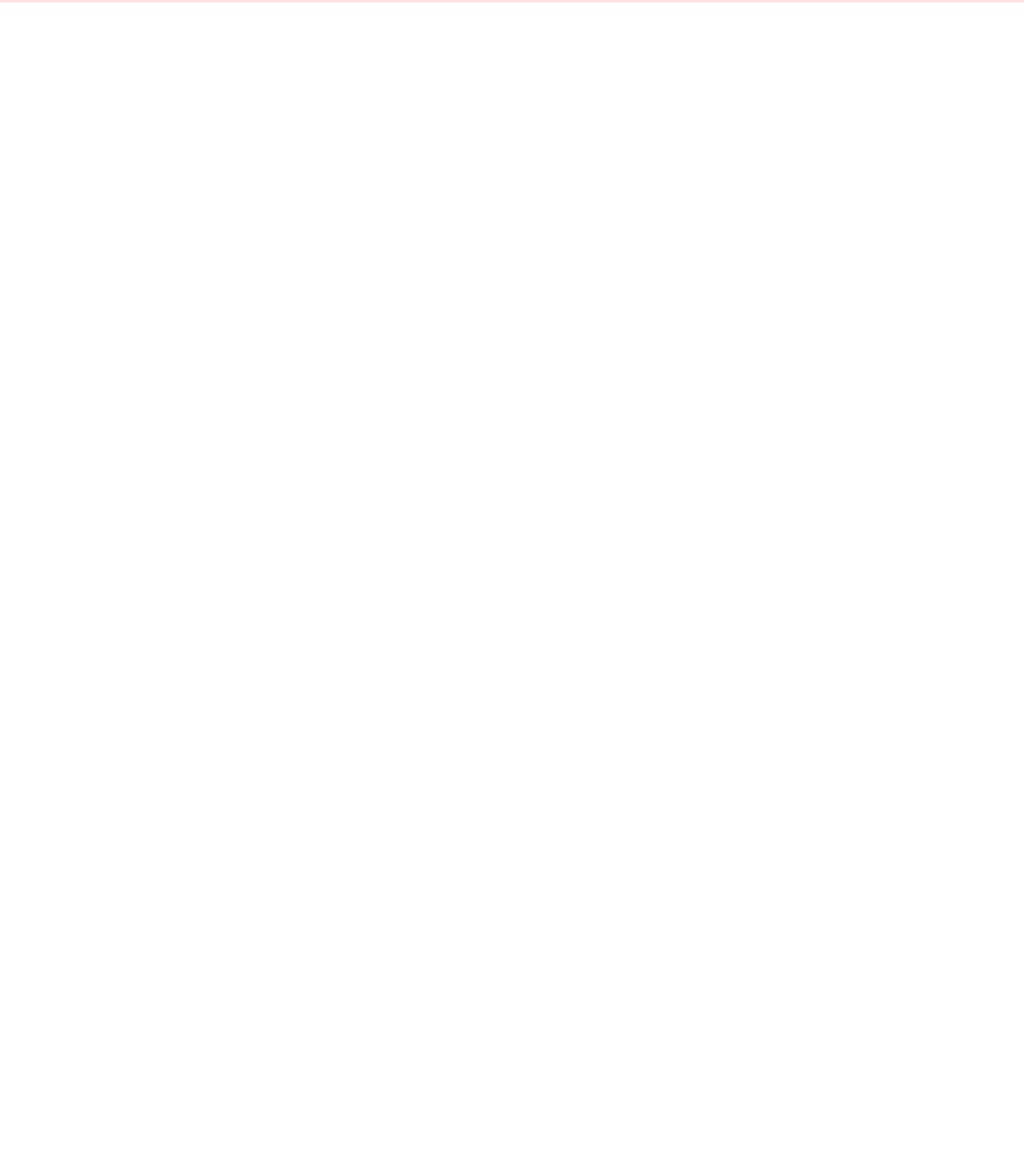
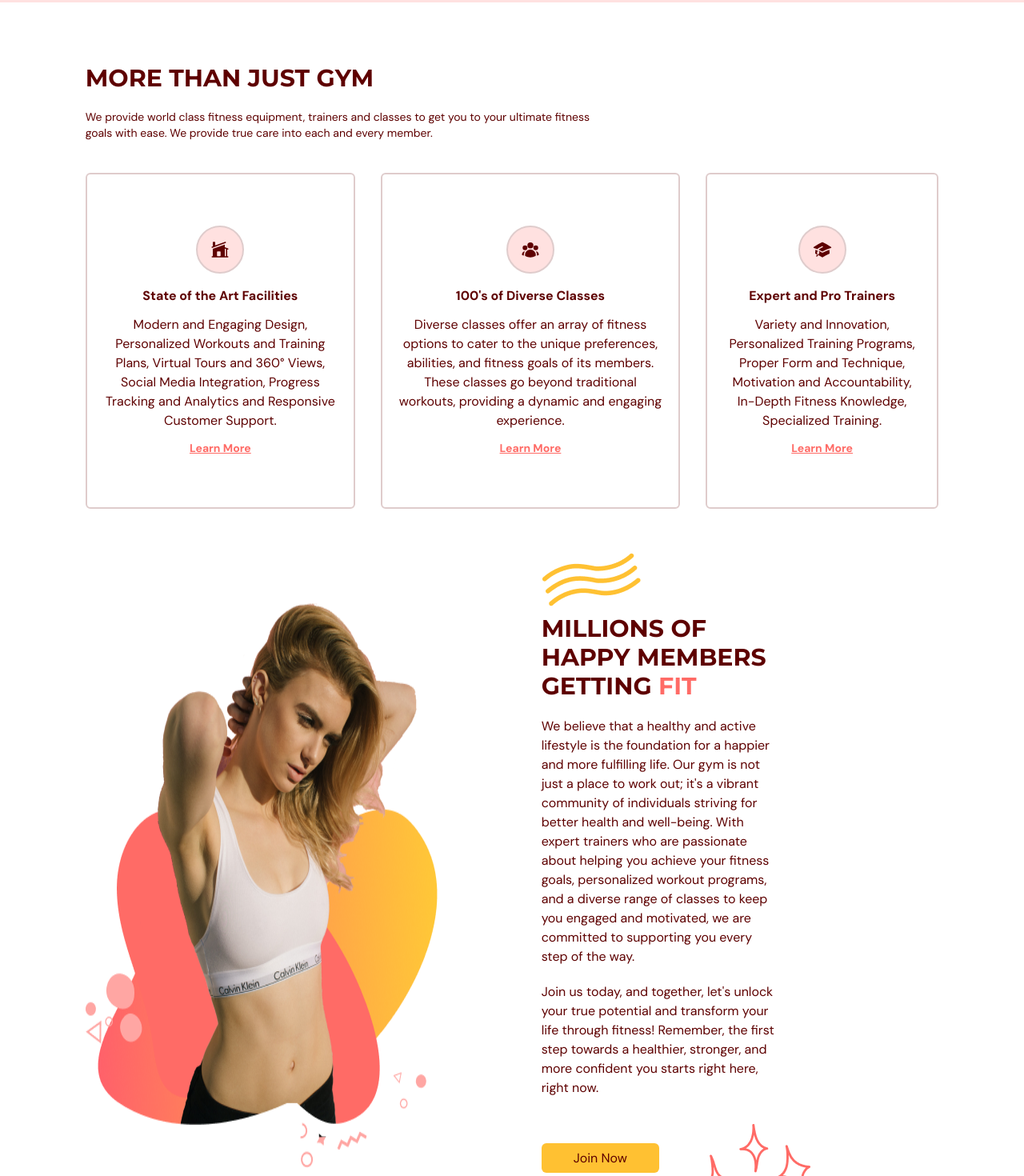
Before and after one commit to aapsi/Fitness-website, a React (Vite) app in the folder fitnessWebsite/: page / in a window 1280 px wide. Shown: the part 820-2290 px from the top of the page at 80% size. Before the commit the page ends 823 px from the top, so only its background shows below. Built offline with nearby package versions, Linux system fonts and the light colour scheme.

Commit message:
Benefits  page

```diff
--- a/fitnessWebsite/src/App.tsx
+++ b/fitnessWebsite/src/App.tsx
@@ -2,6 +2,7 @@ import Navbar from "@/scenes/navbar";
 //if you directly reference a folder with index.tsx you dont have to write
 // it in the path
 import Home from "@/scenes/home";
+import Benefits from "@/scenes/benefits";
 import { useEffect, useState } from "react";
 import { SelectedPage } from "@/shared/types";
 
@@ -38,6 +39,7 @@ function App() {
       />
       {/* we need to pass setSelectedPage as we want to navigate to home page */}
       <Home setSelectedPage = {setSelectedPage}/>
+      <Benefits setSelectedPage={setSelectedPage}/>
       </div>
   );
 }
--- /dev/null
+++ b/fitnessWebsite/src/scenes/benefits/Benefit.tsx
@@ -0,0 +1,43 @@
+import { SelectedPage } from '@/shared/types';
+import { motion } from 'framer-motion';
+import React from 'react'
+import AnchorLink from 'react-anchor-link-smooth-scroll';
+
+
+const childVariant = {
+    hidden: {opacity: 0, scale: 0.9},
+    visible: {opacity: 1, scale: 1},
+};
+
+type Props = {
+    icon: JSX.Element;
+    title: string;
+    description: string;
+    setSelectedPage: (value: SelectedPage) => void;
+};
+
+const Benefit = ({icon, title, description, setSelectedPage}: Props) => {
+  return (
+    <motion.div
+    variants={childVariant}
+    className='mt-5 rounded-md border-2 border-gray-100 px-5 py-16 text-center'>
+        <div className='mb-4 flex justify-center'>
+            <div className='rounded-full border-2 border-gray-100 bg-primary-100 p-4'>
+                {icon}
+            </div>
+        </div>
+        <h4 className='font-bold'>{title}</h4>
+        <p className='my-3'>{description}</p>
+        <AnchorLink
+            className='text-sm font-bold text-primary-500
+            underline hover:text-secondary-500 '
+            onClick={() => setSelectedPage(SelectedPage.ContactUs)}
+            href={`#${SelectedPage.ContactUs}`}
+        >
+            <p>Learn More</p>
+        </AnchorLink>
+    </motion.div>
+  )
+}
+
+export default Benefit
--- /dev/null
+++ b/fitnessWebsite/src/scenes/benefits/index.tsx
@@ -0,0 +1,187 @@
+import React from 'react'
+import { HomeModernIcon, UserGroupIcon, AcademicCapIcon } from '@heroicons/react/24/solid'
+import { BenefitType, SelectedPage } from '@/shared/types'
+import { motion } from 'framer-motion'
+import Htext from '@/shared/Htext'
+import Benefit from './Benefit'
+import ActionButton from '@/shared/ActionButton'
+import BenefitsPageGraphics from "@/assets/BenefitsPageGraphic.png";
+
+const benefits: Array<BenefitType> = [
+    {
+        icon: <HomeModernIcon className='h-6 w-6' />,
+        title: "State of the Art Facilities",
+        description: "Modern and Engaging Design, Personalized Workouts and Training Plans, Virtual Tours and 360° Views, Social Media Integration, Progress Tracking and Analytics and Responsive Customer Support."
+
+    },
+    {
+        icon: <UserGroupIcon className='h-6 w-6' />,
+        title: "100's of Diverse Classes",
+        description: "Diverse classes offer an array of fitness options to cater to the unique preferences, abilities, and fitness goals of its members. These classes go beyond traditional workouts, providing a dynamic and engaging experience."
+
+    },
+    {
+        icon: <AcademicCapIcon className='h-6 w-6' />,
+        title: "Expert and Pro Trainers",
+        description: "Variety and Innovation, Personalized Training Programs, Proper Form and Technique, Motivation and Accountability, In-Depth Fitness Knowledge, Specialized Training."
+
+    }
+
+];
+
+// here we want the benifits cards to have a staggered animation
+// and instead of adding motion.div to all the cards this is an alternate
+// approach where we put animation to the parent component and set it
+// for the children component
+const container = {
+    hidden: {},
+    visible: {
+        transition: {staggerChildren: 0.2}
+    }
+}
+
+type Props = {
+    setSelectedPage: (value: SelectedPage) => void;
+}
+
+const Benefits = ({setSelectedPage}: Props) => {
+  return (
+    <section
+        id='benefits'
+        // using id here so that anchor link scrolls smoothly
+        className='mx-auto min-h-full w-5/6 py-20'
+    >
+        <motion.div
+            onViewportEnter={() => setSelectedPage(SelectedPage.Benefits)}
+            //this for highlighting where we are on the navigation
+        >
+            {/* Header section */}
+            <motion.div
+            className='md:my-5 md:w-3/5'
+            initial ="hidden"
+            whileInView="visible"
+            //we only want the animation to happen once so we set once : true
+            // amount: 0.5 means we will have to see 50% of div for the animation to trigger
+            viewport={{ once: true, amount: 0.5}}
+            transition={{ duration: 0.7}}
+            variants={{
+                hidden: { opacity: 0, x:-50},
+                visible: {opacity: 1, x: 0}
+            }}
+            >
+                <Htext>MORE THAN JUST GYM</Htext>
+                <p className='my-5 text-sm'>
+                    We provide world class fitness equipment, trainers and classes to
+                    get you to your ultimate fitness goals with ease. We provide true
+                    care into each and every member.
+                </p>
+            </motion.div>
+
+            {/* Benefits section */}
+            <motion.div
+                className='md:flex items-center justify-between gap-8 mt-5'
+                initial= "hidden"
+                whileInView="visible"
+                viewport={{ once: true, amount: 0.5}}
+                variants={container}
+            >
+                {benefits.map((benefit: BenefitType) => (
+                    <Benefit
+                        key = {benefit.title}
+                        icon = {benefit.icon}
+                        title = {benefit.title}
+                        description = {benefit.description}
+                        setSelectedPage = {setSelectedPage}
+                        // we are passing this because learn more is gonna redirect us
+                    />
+                ))}
+
+            </motion.div>
+
+            {/* GRAPHICS AND DESCRIPTION */}
+            <div className='mt-16 item-center justify-between gap-20 md:mt-28 md:flex'>
+                {/* GRAPHIC */}
+                <img
+                    className='mx-auto'
+                    alt='benefits-page-graphic'
+                    src={BenefitsPageGraphics}
+                />
+
+                {/* DESCRIPTION */}
+                <div>
+                    {/* TITLE */}
+                    <div className='relative'>
+                        <div className='before:absolute before:-top-20 before:z-[-1] before:content-abstractwaves'>
+                           <motion.div
+                                className='md:my-5 md:w-3/5'
+                                initial ="hidden"
+                                whileInView="visible"
+                                //we only want the animation to happen once so we set once : true
+                                // amount: 0.5 means we will have to see 50% of div for the animation to trigger
+                                viewport={{ once: true, amount: 0.5}}
+                                transition={{ duration: 0.7}}
+                                variants={{
+                                    hidden: { opacity: 0, x:50},
+                                    visible: {opacity: 1, x: 0}
+                                }}
+                            >
+                                <Htext>
+                                    MILLIONS OF HAPPY MEMBERS GETTING{" "}
+                                    <span className='text-primary-500'>FIT</span>
+                                </Htext>
+                           </motion.div>
+                        </div>
+                    </div>
+
+                    {/* DESCRIPTION */}
+                    <motion.div
+                        className='md:my-5 md:w-3/5'
+                        initial ="hidden"
+                        whileInView="visible"
+                        //we only want the animation to happen once so we set once : true
+                        // amount: 0.5 means we will have to see 50% of div for the animation to trigger
+                        viewport={{ once: true, amount: 0.5}}
+                        transition={{ duration: 0.7}}
+                        variants={{
+                            hidden: { opacity: 0, x:50},
+                            visible: {opacity: 1, x: 0}
+                        }}
+                    >
+                        <p className='my-5'>
+                            We believe that a healthy and active lifestyle is the foundation
+                            for a happier and more fulfilling life.
+                            Our gym is not just a place to work out;
+                            it's a vibrant community of individuals striving for better
+                            health and well-being. With expert trainers who are
+                            passionate about helping you achieve your fitness goals,
+                            personalized workout programs, and a diverse range of classes
+                            to keep you engaged and motivated, we are committed to
+                            supporting you every step of the way. </p>
+                        <p className='mb-5'>
+                            Join us today, and together,
+                            let's unlock your true potential and
+                            transform your life through fitness!
+                            Remember, the first step towards a healthier,
+                            stronger, and more confident you starts right here, right now.</p>
+                    </motion.div>
+
+                    {/* BUTTON */}
+                    <div className='relative mt-16'>
+                        <div className='before:absolute before:-bottom-20 before:right-40 before:z-[-1] before:content-sparkles'>
+                            <ActionButton setSelectedPage={setSelectedPage}>
+                                Join Now
+                            </ActionButton>
+                        </div>
+
+                    </div>
+                </div>
+            </div>
+
+
+        </motion.div>
+
+    </section>
+  )
+}
+
+export default Benefits
--- /dev/null
+++ b/fitnessWebsite/src/shared/Htext.tsx
@@ -0,0 +1,15 @@
+import React from 'react'
+
+type Props = {
+    children: React.ReactNode;
+}
+
+const Htext = ({children}: Props) => {
+  return (
+    <h1 className='basis-3/5 font-montserrat text-3xl font-bold'>
+        {children}
+    </h1>
+  )
+}
+
+export default Htext
--- a/fitnessWebsite/src/shared/types.ts
+++ b/fitnessWebsite/src/shared/types.ts
@@ -8,3 +8,9 @@ export enum SelectedPage {
     OurClasses = "ourclasses",
     ContactUs = "contactus",
   }
+
+  export interface BenefitType {
+    icon: JSX.Element;
+    title: string;
+    description: string;
+  }
```
